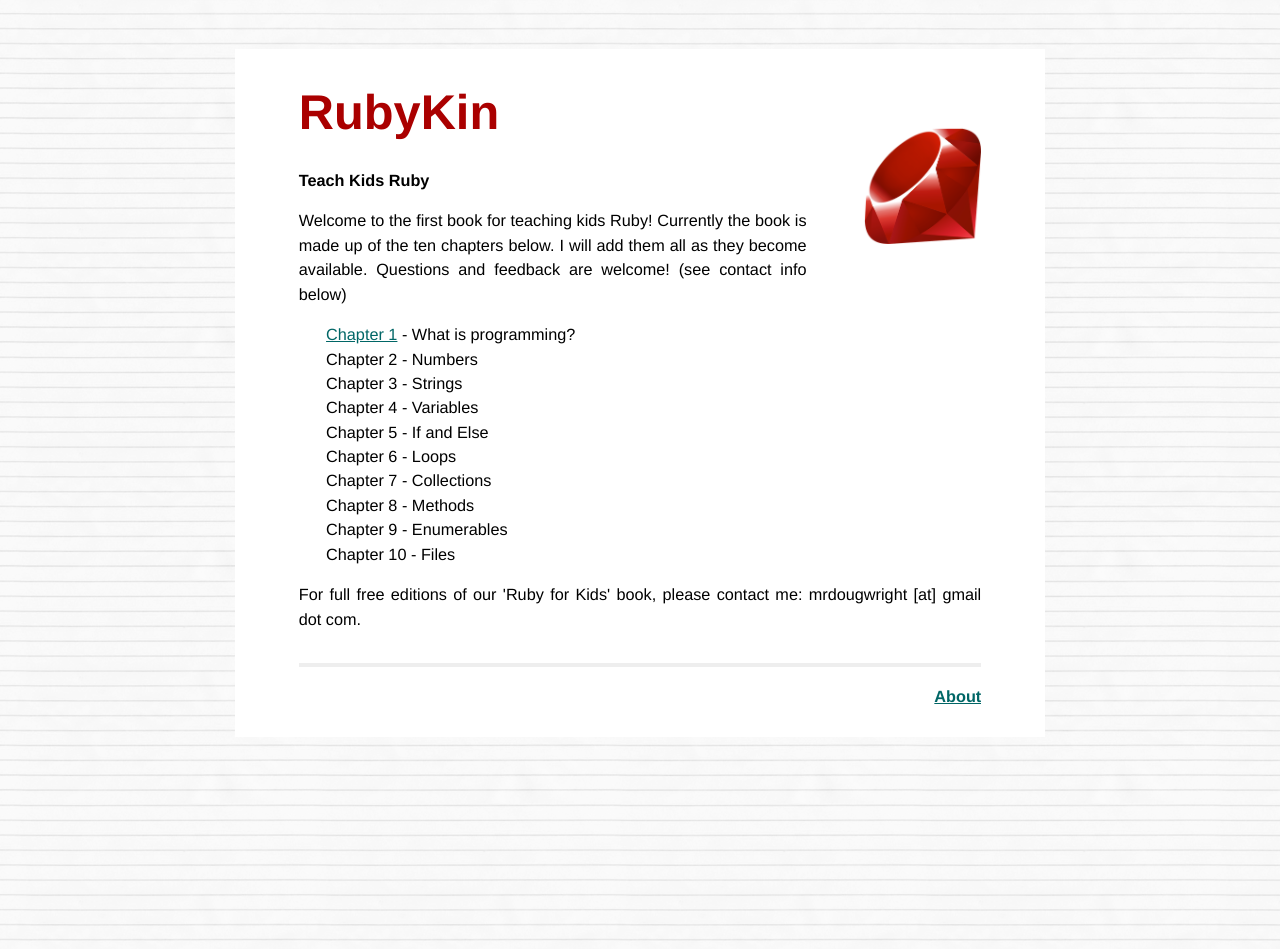
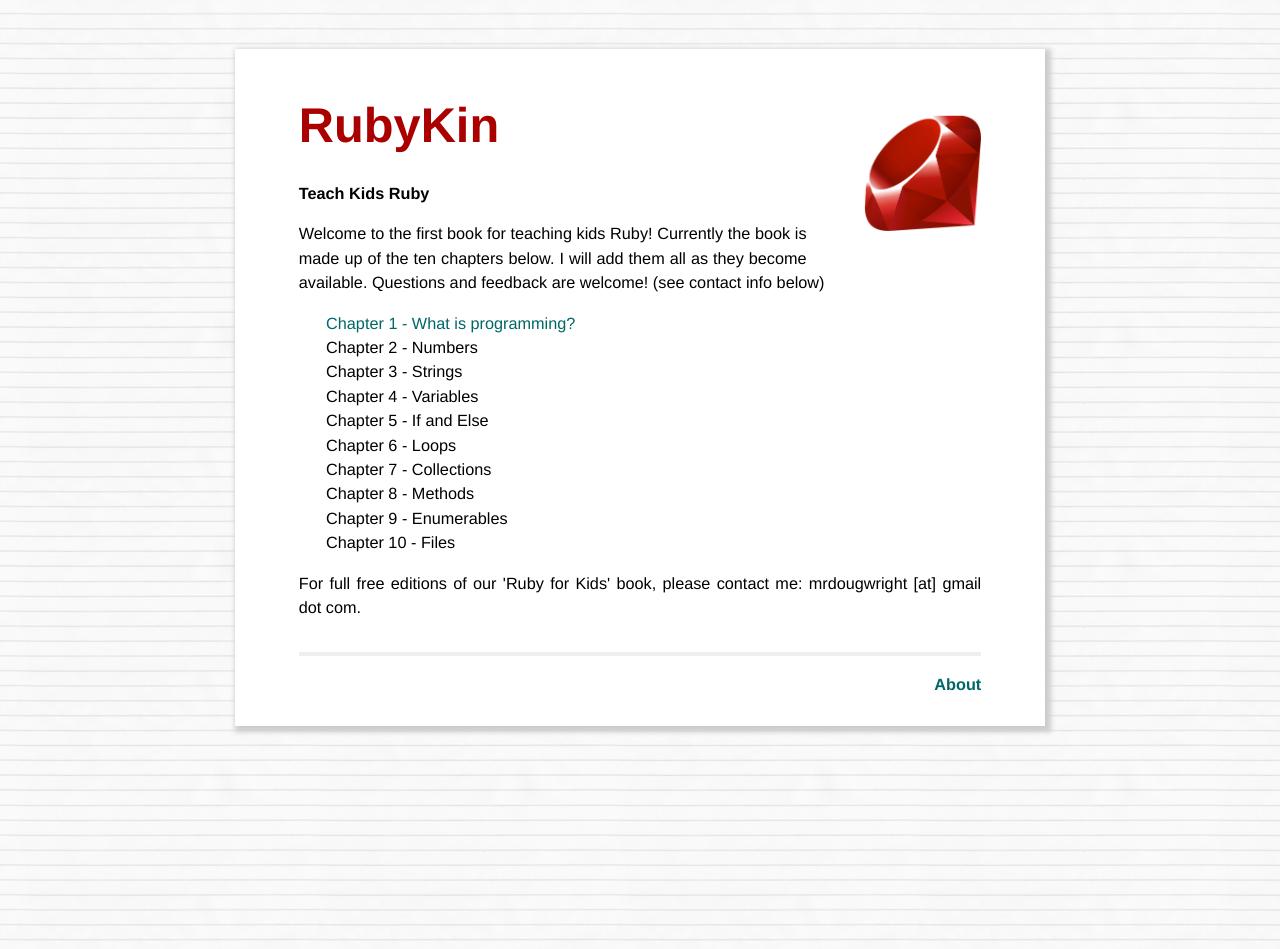
Before and after one commit to mrdougwright/rubykin.github.io, a Jekyll site: the page built from index.html, in a window 1280 px wide. Built offline with Jekyll 4.4.1, drawn with Linux system fonts in a browser that asks for light colours; Markdown is read by kramdown in place of the engine named in the settings.

```diff
--- a/_layouts/default.html
+++ b/_layouts/default.html
@@ -5,9 +5,9 @@
         <meta http-equiv="X-UA-Compatible" content="IE=edge,chrome=1">
         <title>{{ page.title }}</title>
         <meta name="viewport" content="width=device-width">
-        <meta property="og:title" content="Test title for Bloc" />
-        <meta property="og:description" content="Want to learn code? Bloc will show you how!" />
-        <meta property="og:url" content="http://bloc.io" />
+        <meta property="og:title" content="Teach Kids Ruby | Rubykin" />
+        <meta property="og:description" content="Teach kids programming in Ruby" />
+        <meta property="og:url" content="http://rubykin.com/" />
         <meta property="og:image" content="/images/ruby-logo.png" />
 
         <!-- syntax highlighting CSS -->
--- a/css/main.css
+++ b/css/main.css
@@ -26,9 +26,11 @@ h1, h2, h3, h4, h5, h6 {
 h1 { margin-bottom: 1em; }
 p { margin: 1em 0; }
 
-a         { color: #006666; }
+a         {
+  color: #006666;
+  text-decoration: none
+}
 a:hover   { color: #669999; }
-a:visited { color: #666699; }
 
 .spacer {
   height: 30px;
@@ -67,7 +69,10 @@ ul.posts span {
   margin: 3em auto 2em;
   line-height: 1.5em;
   background-color: white;
-  padding: 4% 5% 1% 5%;
+  padding: 5% 5% 1% 5%;
+  -moz-box-shadow:    3px 3px 5px 3px #ccc;
+  -webkit-box-shadow: 3px 3px 5px 3px #ccc;
+  box-shadow:         3px 3px 5px 3px #ccc;
 }
 
 .site .header a {
@@ -194,7 +199,7 @@ ul.posts span {
 
 .header img {
   width: 7.25em;
-  margin: 1.6em 0 1em 3.5em;
+  margin: 0 0 1em 3.5em;
 }
 
 /*****************************************************************************/
@@ -211,10 +216,11 @@ ul.posts span {
     width: 15em;
     margin: 1em auto 1em;
     line-height: 1.5em;
+    padding-top: 2em
   }
   .header img {
     width: 5.25em;
-    margin: 1em 0 0.5em 1.5em;
+    margin: 0 0 0.5em 1.5em;
   }
   .site .footer {
     font-size: 100%;
@@ -223,4 +229,7 @@ ul.posts span {
     margin-top: 2em;
     overflow: hidden;
   }
+  .site li span {
+    display: none
+  }
 }
--- a/index.html
+++ b/index.html
@@ -7,7 +7,7 @@ title: Teach Kids Ruby
     Welcome to the first book for teaching kids Ruby! Currently the book is made up of the ten chapters below. I will add them all as they become available. Questions and feedback are welcome! (see contact info below)
   </p>
   <ul>
-    <li><a href="/chapter1.html">Chapter 1</a>  - What is programming?</li>
+    <li><a href="/chapter1.html">Ch<span>apter</span> 1 - What is programming?</a></li>
     <li>Chapter 2  - Numbers</li>
     <li>Chapter 3  - Strings</li>
     <li>Chapter 4  - Variables</li>
```
Also changed, not shown: about.md (+1 -1 lines).
